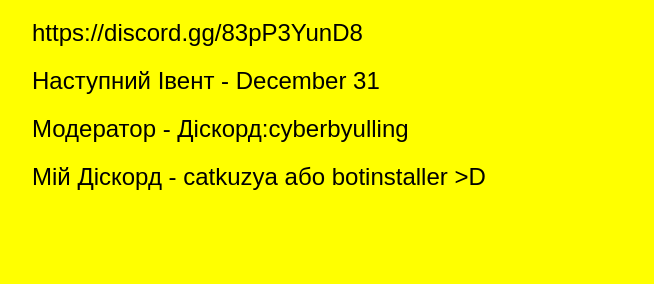
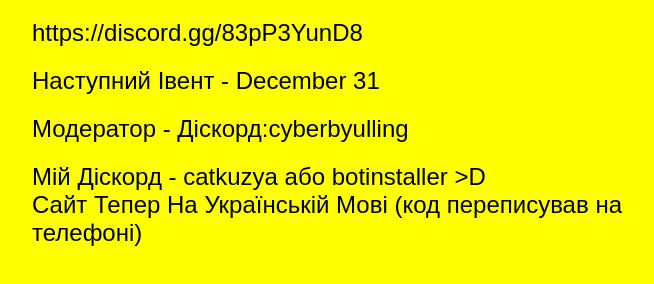
Before and after one commit to MotyaImSobaka/KuzyaAnmount, a plain HTML site: page index.html in a window 1280 px wide. Shown: the part 116-400 px from the top of the page, without its empty margins (308-962 px from the left). Drawn offline with Linux system fonts and the light colour scheme.

Commit message:
Update index.html
Add Ukrainian Language

```diff
--- a/index.html
+++ b/index.html
@@ -54,6 +54,7 @@
             <div class="event">Наступний Івент - December 31</div>
             <div class="event">Модератор - Діскорд:cyberbyulling</div>
                   <div class="event">Мій Діскорд - catkuzya або botinstaller >D
+                    <div class="Оновлення">Сайт Тепер На Українській Мові (код переписував на телефоні)</div>
 </div>
         </div>
     </div>
```
